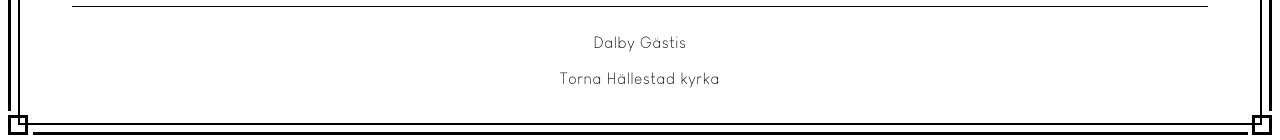
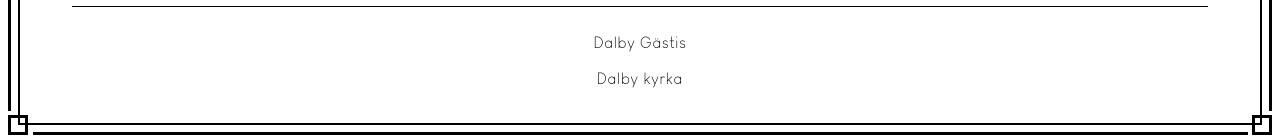
Before and after one commit to A-Dolah/annikaochadam, a Next.js app: page / in a window 1280 px wide. Shown: the part 1102-1242 px from the top of the page. Built offline with nearby package versions, Linux system fonts and the light colour scheme.

Commit message:
update back to Dalby k:a

```diff
--- a/components/ui-components/Footer/index.tsx
+++ b/components/ui-components/Footer/index.tsx
@@ -19,7 +19,7 @@ const Footer = () => (
           className="font-extralight text-md hover:text-blue-800"
           rel="noreferrer"
         >
-          Torna Hällestad kyrka
+          Dalby kyrka
         </a>
       </div>
     </div>
--- a/components/ui-components/Schedule/index.tsx
+++ b/components/ui-components/Schedule/index.tsx
@@ -5,7 +5,6 @@ import { FC } from 'react'
 import BorderFrame from '@components/BorderFrame'
 
 import BarbecueIcon from '@components/Icons/Barbecue'
-import BusIcon from '@components/Icons/Bus'
 import ChurchIcon from '@components/Icons/Church'
 import DiningIcon from '@components/Icons/Dining'
 import MingleIcon from '@components/Icons/Mingle'
@@ -90,18 +89,12 @@ const Schedule = () => (
       <p className="mt-2 mb-4 font-extralight text-center italic">Klädsel: Mörk kostym</p>
       <ScheduleItem
         time="14.00 – 15.00"
-        happening="Vigsel, Torna Hällestad kyrka"
-        description="Vigsel sker i Torna Hällestad som ligger ca 5 km kilometer från Dalby."
+        happening="Vigsel, Dalby kyrka"
+        description="Efter mycket om och men är det nu bestämt att vigsel sker i Dalby kyrka som ligger ett stenkast från Dalby Gästis."
         icon={<ChurchIcon width={42} height={42} />}
       />
       <ScheduleItem
-        time="15.10 – 15.30"
-        happening="Transport, Torna Hällestad kyrka till Dalby Gästis"
-        description="Efter vigseln kommer vi att anordna med transport från kyrkan till festlokalen i Dalby. Det går givetvis bra att åka egen bil om man har det, men det kommer också finnas möjlighet att åka abonnerad buss."
-        icon={<BusIcon width={42} height={42} />}
-      />
-      <ScheduleItem
-        time="15.30 – 16.30"
+        time="15.15 – 16.30"
         happening="Fördrink, Dalby Gästis trädgård"
         description="Innan bröllopsmiddagen samlas vi i Dalby Gästis härliga trädgård för bubbel, snittar, mingel och bilder."
         icon={<MingleIcon width={42} height={42} />}
```
